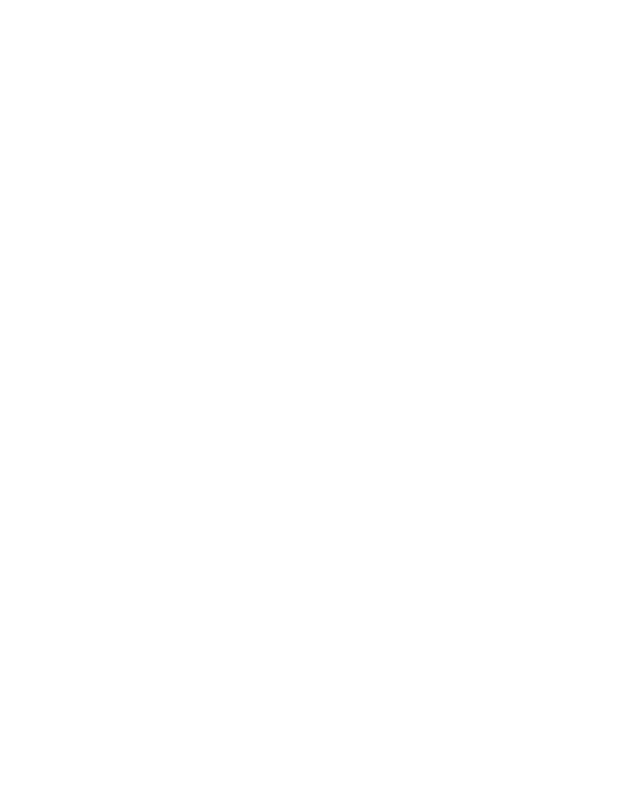
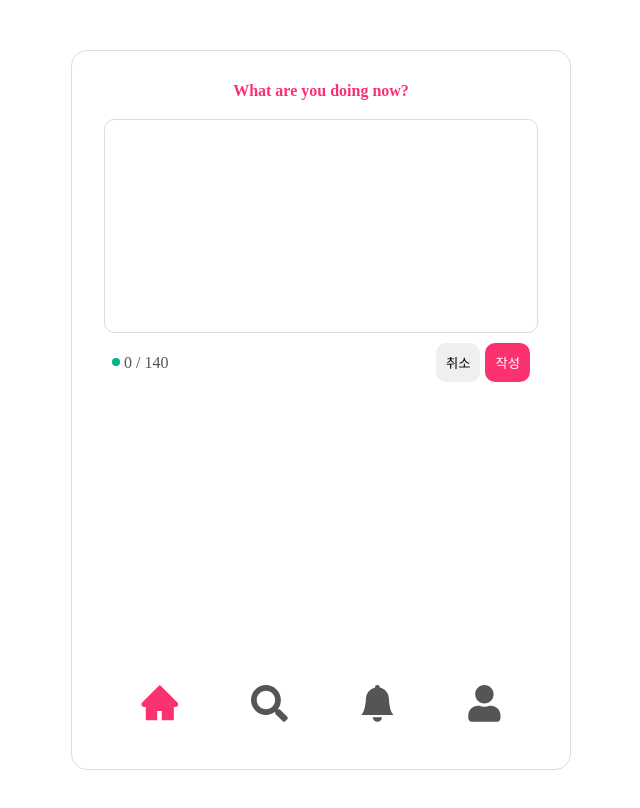
Before and after one commit to 2021bong/witty, a React (Vite) app: page /write in a window 1280 px wide. Before the commit this address had no page. Shown: the top 808 px of the page, without its empty margins (319-959 px from the left). Built offline with nearby package versions, Linux system fonts and the light colour scheme.

Commit message:
✨Add : Write 컴포넌트 추가 - Write 컴포넌트 추가 및 UI - Router에 /write 추가 - 140자를 초과하여 작성하지 못하도록 제한 - green 색상 추가 - 인사말 분리하여 Greeting 컴포넌트 추가 - Dock 스타일링 수정

```diff
--- a/src/Router.tsx
+++ b/src/Router.tsx
@@ -8,6 +8,7 @@ import { ThemeProvider } from 'styled-components';
 import theme from './styles/theme';
 import SignUp from './pages/signup/SignUp';
 import LoadingLogin from './pages/signup/LoadingLogin';
+import Write from './pages/main/write/Write';
 
 const Router = () => {
   const [isLogin, setIsLogin] = useState<string | null>(
@@ -32,6 +33,7 @@ const Router = () => {
             path='/loading'
             element={<LoadingLogin getToken={getToken} />}
           />
+          <Route path='/write' element={<Write />} />
         </Routes>
       </BrowserRouter>
     </ThemeProvider>
--- a/src/components/Dock.tsx
+++ b/src/components/Dock.tsx
@@ -58,6 +58,7 @@ const Dock = () => {
 export default Dock;
 
 const Box = styled.div`
+  width: 100%;
   display: flex;
   justify-content: space-around;
   align-items: center;
--- a/src/components/Feed.tsx
+++ b/src/components/Feed.tsx
@@ -30,14 +30,16 @@ const Feed = ({ user, content, time, like, comment }: FeedProps) => {
       <p className='content'>{content}</p>
       <div className='reactionContainer'>
         <div className='interactionContainer'>
-          <span className='heartBox' onClick={handleLikeHeart}>
+          <div className='heartBox' onClick={handleLikeHeart}>
             {heart ? <BsHeartFill className='checked' /> : <BsHeart />}
             <span>{like.toString().replace(/\B(?=(\d{3})+(?!\d))/g, ',')}</span>
-          </span>
-          <BsChat />
-          <span>
-            {comment.toString().replace(/\B(?=(\d{3})+(?!\d))/g, ',')}
-          </span>
+          </div>
+          <div>
+            <BsChat />
+            <span>
+              {comment.toString().replace(/\B(?=(\d{3})+(?!\d))/g, ',')}
+            </span>
+          </div>
         </div>
         <div className='bookmark'>
           {save ? (
@@ -91,9 +93,25 @@ const Container = styled.div`
     .bookmark {
       cursor: pointer;
     }
+
     .interactionContainer {
-      span {
-        margin: 0 5px;
+      display: flex;
+
+      div {
+        display: flex;
+        align-items: center;
+
+        &:first-child {
+          margin-right: 15px;
+        }
+
+        span {
+          margin-left: 5px;
+        }
+
+        svg {
+          transform: translateY(-2px);
+        }
       }
     }
 
--- /dev/null
+++ b/src/components/Greeting.tsx
@@ -0,0 +1,14 @@
+import styled from 'styled-components';
+import { GreetingProps } from '../utils/interface';
+
+const Greeting = ({ text }: GreetingProps) => <Container>{text}</Container>;
+
+export default Greeting;
+
+const Container = styled.h5`
+  width: 100%;
+  text-align: center;
+  padding-bottom: 20px;
+  color: ${({ theme }) => theme.mainColor};
+  font-weight: 700;
+`;
--- a/src/pages/main/Main.tsx
+++ b/src/pages/main/Main.tsx
@@ -1,6 +1,8 @@
 import { useState, useEffect } from 'react';
+import { Link } from 'react-router-dom';
 import axios from 'axios';
 import styled from 'styled-components';
+import Greeting from '../../components/Greeting';
 import Dock from '../../components/Dock';
 import Feed from '../../components/Feed';
 import { FeedStateType } from '../../utils/interface';
@@ -16,10 +18,12 @@ const Main = () => {
 
   return (
     <Container>
-      <h5 className='greeting'>Hi, Witty! What's going on today?</h5>
-      <button className='writeBtn'>
-        <AiFillPlusCircle />
-      </button>
+      <Greeting text="Hi, Witty! What's going on today?" />
+      <Link to='write'>
+        <button className='writeBtn'>
+          <AiFillPlusCircle />
+        </button>
+      </Link>
       <div className='feedBox'>
         {feeds?.map((el) => (
           <Feed
@@ -54,14 +58,6 @@ const Container = styled.div`
   border-radius: 1rem;
   color: ${({ theme }) => theme.text};
 
-  .greeting {
-    width: 100%;
-    text-align: center;
-    padding-bottom: 20px;
-    color: ${({ theme }) => theme.mainColor};
-    font-weight: 700;
-  }
-
   .writeBtn {
     position: absolute;
     top: 3%;
--- /dev/null
+++ b/src/pages/main/write/Write.tsx
@@ -0,0 +1,148 @@
+import { useState, ChangeEvent } from 'react';
+import { Link } from 'react-router-dom';
+import styled from 'styled-components';
+import Dock from '../../../components/Dock';
+import Greeting from '../../../components/Greeting';
+
+const Write = () => {
+  const [textValue, setTextValue] = useState('');
+
+  const handleWriteText = (e: ChangeEvent<HTMLTextAreaElement>) => {
+    if (e.target.value.length > 140) {
+      setTextValue((prev) => prev);
+    } else {
+      setTextValue(e.target.value);
+    }
+  };
+
+  const setColor = () => {
+    if (textValue.length < 100) {
+      return '#00B388';
+    } else if (textValue.length < 120) {
+      return '#FAB922';
+    } else {
+      return '#FA3270';
+    }
+  };
+
+  return (
+    <Container>
+      <Greeting text='What are you doing now?' />
+      <main className='mainContainer'>
+        <form onSubmit={(e) => e.preventDefault()}>
+          <textarea
+            className='writeBoard'
+            name='content'
+            id='writeContent'
+            value={textValue}
+            onChange={handleWriteText}
+          />
+        </form>
+        <div className='propContainer'>
+          <div className='lengthContainer'>
+            <NoticeCurcle noticeColor={setColor()} /> {textValue.length} / 140
+          </div>
+          <div className='btnContainer'>
+            <Link to='/'>
+              <button className='cancleBtn'>취소</button>
+            </Link>
+            <button className='completeBtn'>작성</button>
+          </div>
+        </div>
+      </main>
+      <Dock />
+    </Container>
+  );
+};
+
+export default Write;
+
+const NoticeCurcle = styled.span`
+  display: inline-block;
+  width: 0.5rem;
+  height: 0.5rem;
+  border-radius: 50%;
+  background-color: ${({ noticeColor }: { noticeColor: string }) =>
+    noticeColor};
+  transform: translateY(-2px);
+`;
+
+const Container = styled.div`
+  position: relative;
+  display: flex;
+  flex-direction: column;
+  justify-content: space-between;
+  align-items: center;
+  width: 90%;
+  height: 90vh;
+  max-width: 500px;
+  margin: 50px auto;
+  padding: 2rem;
+  border: 1px solid #ddd;
+  border-radius: 1rem;
+  color: ${({ theme }) => theme.text};
+
+  .mainContainer {
+    width: 100%;
+    height: 100%;
+
+    form {
+      height: 40%;
+
+      .writeBoard {
+        width: 100%;
+        height: 100%;
+        padding: 20px;
+        border-radius: 10px;
+        border: 1px solid ${({ theme }) => theme.border};
+      }
+    }
+
+    .propContainer {
+      display: flex;
+      justify-content: space-between;
+      align-items: center;
+      margin-top: 10px;
+
+      .lengthContainer {
+        padding-left: 8px;
+      }
+
+      .btnContainer {
+        display: flex;
+        justify-content: flex-end;
+        padding-right: 8px;
+
+        button {
+          padding: 10px;
+          border: none;
+          border-radius: 10px;
+        }
+
+        .cancleBtn {
+          &:hover {
+            background-color: ${({ theme }) => theme.mainColor};
+            color: #fff;
+          }
+          &:active {
+            background-color: ${({ theme }) => theme.mainColor2};
+            color: #fff;
+          }
+        }
+
+        .completeBtn {
+          margin-left: 5px;
+          background-color: ${({ theme }) => theme.mainColor};
+          color: #fff;
+
+          &:hover {
+            background-color: ${({ theme }) => theme.subColor};
+          }
+          &:active {
+            background-color: ${({ theme }) => theme.mainColor2};
+          }
+        }
+      }
+    }
+  }
+`;
--- a/src/styles/styled.d.ts
+++ b/src/styles/styled.d.ts
@@ -7,5 +7,6 @@ declare module 'styled-components' {
     subColor: string;
     text: string;
     border: string;
+    green: string;
   }
 }
--- a/src/styles/theme.ts
+++ b/src/styles/theme.ts
@@ -6,6 +6,7 @@ const theme: DefaultTheme = {
   mainColor: '#FA3270',
   mainColor2: '#FAB922',
   subColor: '#E32269',
+  green: '#00B388',
 };
 
 export default theme;
--- a/src/utils/interface.ts
+++ b/src/utils/interface.ts
@@ -13,6 +13,10 @@ export interface FeedProps {
   time: string;
   like: number;
   comment: number;
+}
+
+export interface GreetingProps {
+  text: string;
 }
 
 export interface SignUpBtnProps {
```
